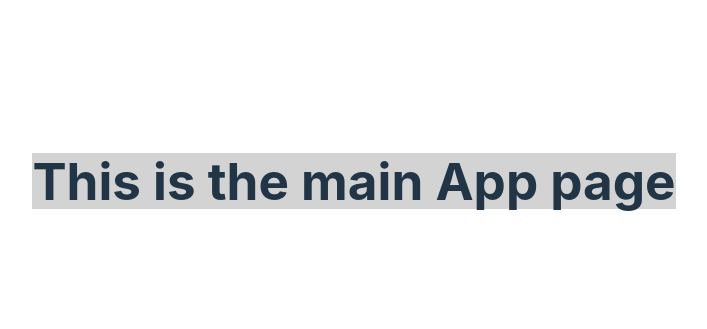
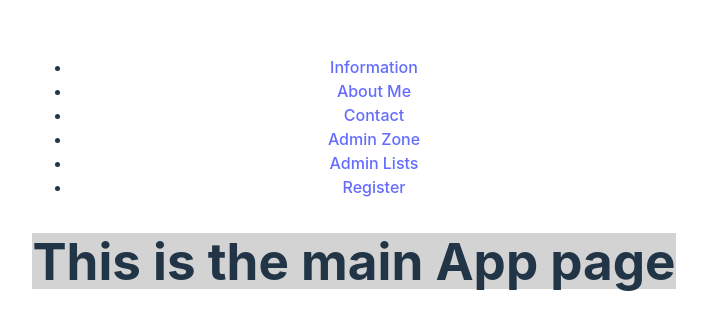
Before and after one commit to gustavogmv/gmv2-tecnofor-react, a React (Vite) app in the folder rutas/: page / in a window 1280 px wide. Shown: the part 219-548 px from the top of the page, without its empty margins (286-993 px from the left). Built offline with nearby package versions, Linux system fonts and the light colour scheme.

Commit message:
day04, [rutas] use browser-router: navigation inside the SPA, add NavBar

```diff
--- a/rutas/src/App.tsx
+++ b/rutas/src/App.tsx
@@ -1,10 +1,12 @@
 import './App.css'
 import {Outlet} from "react-router-dom";
+import NavBar from "./components/NavBar.tsx";
 
 function App() {
 
     return (
         <>
+            <NavBar/>
             <h1 style={{backgroundColor: "lightgray"}}>This is the main App page</h1>
             <Outlet></Outlet>
         </>
--- /dev/null
+++ b/rutas/src/components/NavBar.tsx
@@ -0,0 +1,19 @@
+import {Link} from "react-router-dom";
+
+const NavBar = () => {
+    return <nav>
+        <ul>
+            {/*<li>*/}
+            {/*    <a href ....*/}
+            {/*</li>*/} {/*----> NEVER, NEVER do this*/}
+            <li><Link to={"/info"}>Information</Link></li>
+            <li><Link to={"/about"}>About Me</Link></li>
+            <li><Link to={"/contact"}>Contact</Link></li>
+            <li><Link to={"/admin"}>Admin Zone</Link></li>
+            <li><Link to={"/admin/lists"}>Admin Lists</Link></li>
+            <li><Link to={"/register"}>Register</Link></li>
+        </ul>
+    </nav>
+}
+
+export default NavBar;
```
